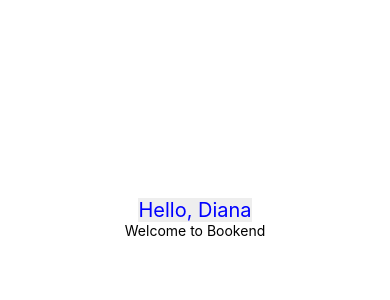
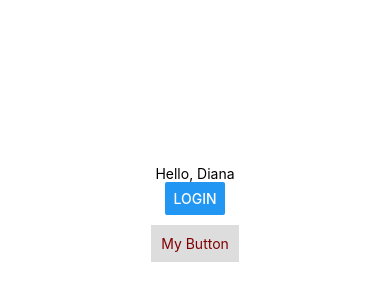
Before and after one commit to Hyogyeong8/ToDoApp_ReactNative, a React Native app: screen / in a window 390 px wide. Shown: the part 204-504 px from the top of the page. Built offline with nearby package versions, Linux system fonts and the light colour scheme.

Commit message:
Add: MyButton.js

```diff
--- a/src/App.js
+++ b/src/App.js
@@ -1,28 +1,17 @@
-import { StatusBar } from 'expo-status-bar';
-import { StyleSheet, Text, View } from 'react-native';
+import React from "react";
+import { StatusBar } from "expo-status-bar";
+import { StyleSheet, Text, View, Button } from "react-native";
+import MyButton from "./MyButton";
 
 export default function App() {
   // console.log("Print here!");
-  const name = 'Diana';
+  const name = "Diana";
   return (
     <View style={styles.container}>
-      <Text style={{
-      backgroundColor: '#eee',
-      color: 'blue',
-      fontSize: 20,
-    }}>Hello,
-        {(() => {
-          if (name === 'Diana') return ' Diana';
-          else return ' React Native';
-        })()}
-      </Text>
-      {name === 'Diana' && <Text>Welcome to Bookend</Text>}
-      {name === 'Diana' || <Text>Congratulation!!</Text>}
-      {/* 주석 작성 */}
-      <Text	// style={}
-      >
-      </Text>
+      <Text>Hello, Diana</Text>
       <StatusBar style="auto" />
+      <Button title="Login" onPress={() => alert("Step to login")} />
+      <MyButton />
     </View>
   );
 }
@@ -30,8 +19,8 @@
 const styles = StyleSheet.create({
   container: {
     flex: 1,
-    backgroundColor: '#fff',
-    alignItems: 'center',
-    justifyContent: 'center',
+    backgroundColor: "#fff",
+    alignItems: "center",
+    justifyContent: "center",
   },
 });
--- /dev/null
+++ b/src/MyButton.js
@@ -0,0 +1,23 @@
+import React from "react";
+import { TouchableOpacity, View, Text } from "react-native";
+
+const MyButton = () => {
+  return (
+    <TouchableOpacity
+      onPress={() => alert("MyButton works!")}
+      // hitSlop={{ bottom: 10 }}
+      // pressRetentionOffset={{ bottom: 10 }}
+    >
+      {/* 함수 담당 */}
+      {/* hitSlop은 버튼 밖을 클릭해도 클릭이 되도록 한다 */}
+      {/* PressRetentionOffset을 설정하면, 버튼을 누른 상태에서 설정된 범위를 벗어나면 클릭이 취소된다. */}
+      <View style={{ backgroundColor: "#ddd", padding: 10, margin: 10 }}>
+        {/* Button의 style 적용 */}
+        {/* margin은 버튼 밖을 클릭해도 클릭이 되도록 한다 + 공간 차지 */}
+        <Text style={{ fontsize: 20, color: "maroon" }}>My Button</Text>
+      </View>
+    </TouchableOpacity>
+  );
+};
+
+export default MyButton;
```
